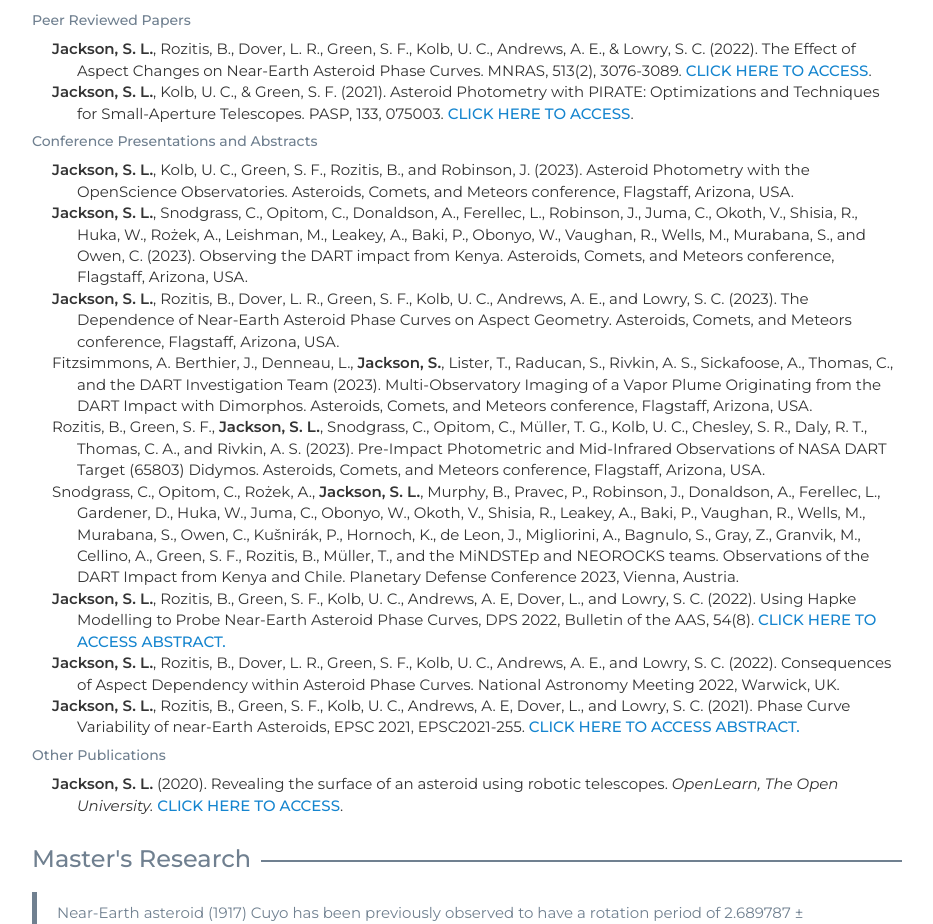
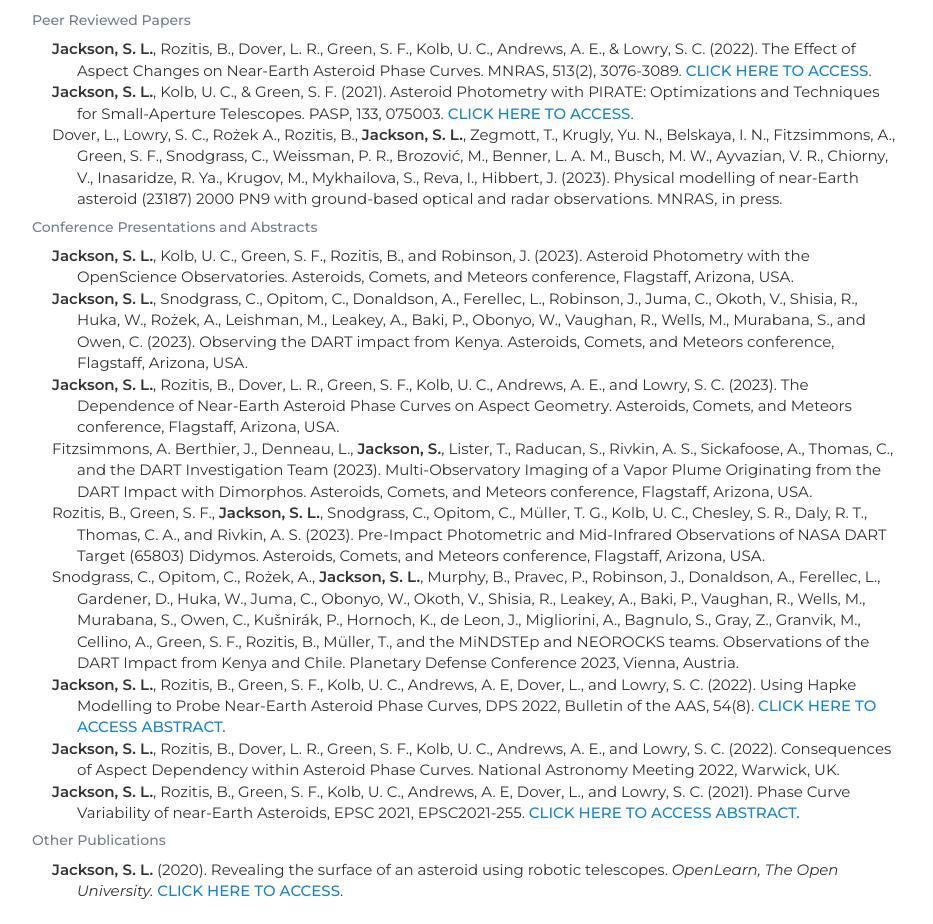
Before and after one commit to SamuelLeeJackson/samuelleejackson.github.io, a plain HTML site: page Research/index.html in a window 1280 px wide. Shown: the part 820-1744 px from the top of the page, without its empty margins (173-1106 px from the left). Drawn offline with nearby package versions, Linux system fonts and the light colour scheme; some icons are missing.

Commit message:
Added PN9 publication

```diff
--- a/Research/index.html
+++ b/Research/index.html
@@ -115,7 +115,8 @@
                 <ul class="publications">
                    <li><b>Jackson, S. L.</b>, Rozitis, B., Dover, L. R., Green, S. F., Kolb, U. C., Andrews, A. E., & Lowry, S. C. (2022). The Effect of Aspect Changes on Near-Earth Asteroid Phase Curves. MNRAS, 513(2), 3076-3089. <a href="https://academic.oup.com/mnras/article/513/2/3076/6569721">CLICK HERE TO ACCESS</a>.</li>
                    <li><b>Jackson, S. L.</b>, Kolb, U. C., & Green, S. F. (2021). Asteroid Photometry with PIRATE: Optimizations and Techniques for Small-Aperture Telescopes. PASP, 133, 075003. <a href="https://iopscience.iop.org/article/10.1088/1538-3873/ac0f8c">CLICK HERE TO ACCESS</a>.</li>
-                </ul>
+                   <li>Dover, L., Lowry, S. C., Rożek A., Rozitis, B., <b>Jackson, S. L.</b>, Zegmott, T., Krugly, Yu. N., Belskaya, I. N., Fitzsimmons, A., Green, S. F., Snodgrass, C., Weissman, P. R., Brozović, M., Benner, L. A. M., Busch, M. W., Ayvazian, V. R., Chiorny, V., Inasaridze, R. Ya., Krugov, M., Mykhailova, S., Reva, I., Hibbert, J. (2023). Physical modelling of near-Earth asteroid (23187) 2000 PN9 with ground-based optical and radar observations. MNRAS, in press.</li>
+		</ul>
 
                 <h5>Conference Presentations and Abstracts</h5>
 
```
